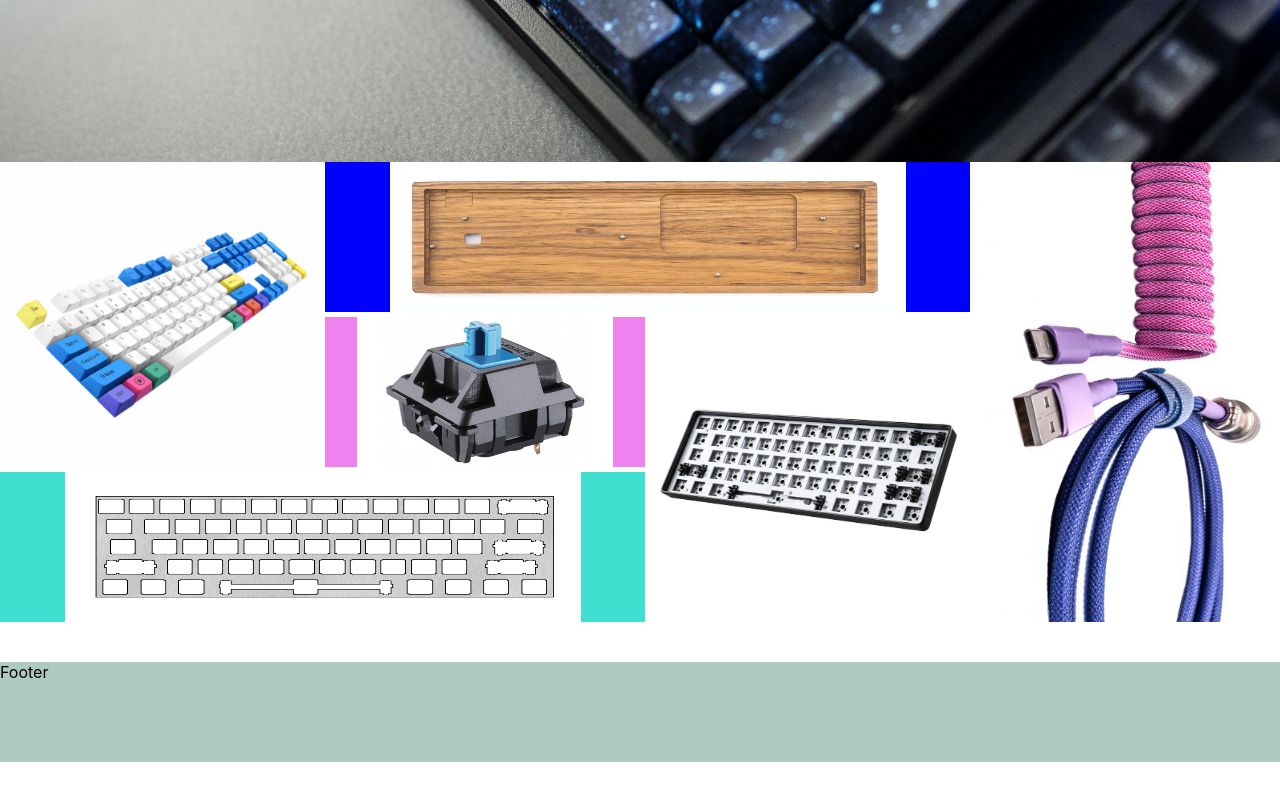
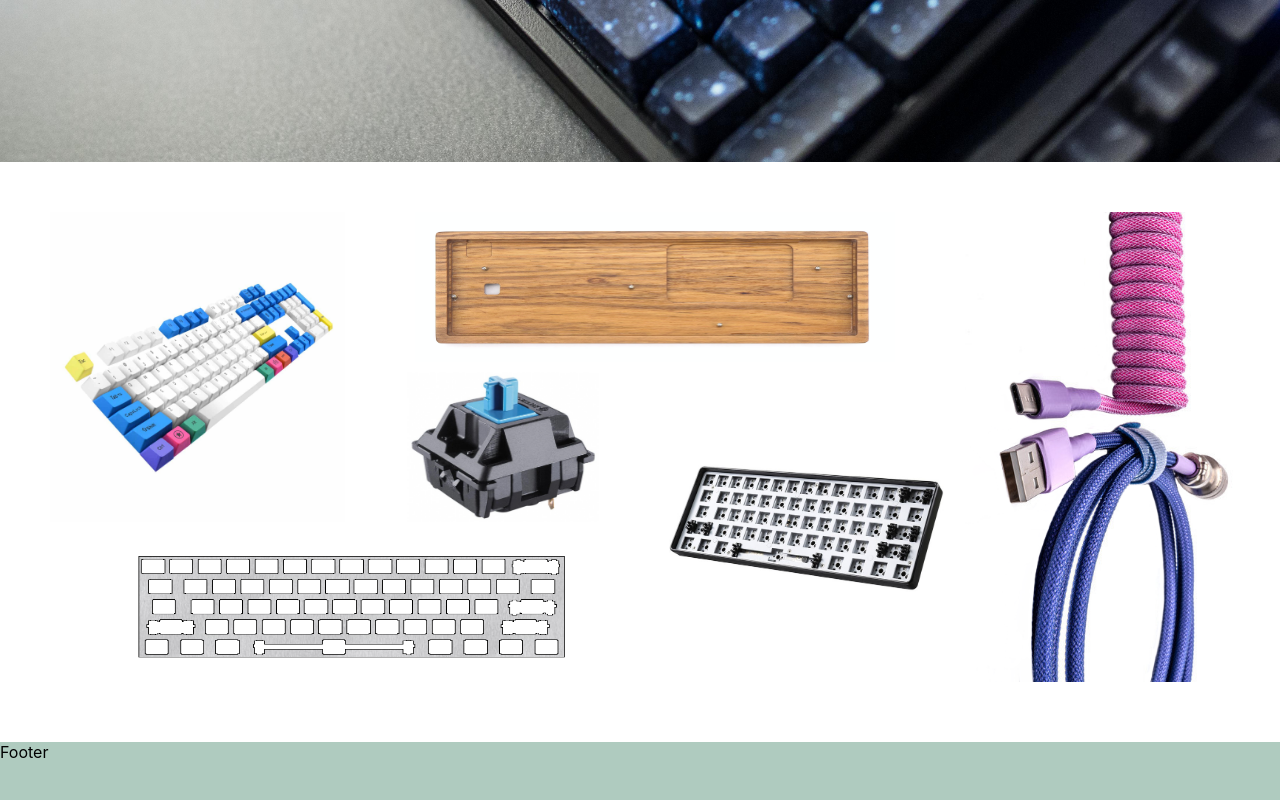
Before and after one commit to lucilevacquie/E-commerce, a React (Create React App) app in the folder FrontEnd/: page / in a window 1280 px wide. Shown: the part 698-1498 px from the top of the page. Before the commit the page ends 1460 px from the top, so only its background shows below. Built offline with nearby package versions, Linux system fonts and the light colour scheme.

Commit message:
menu updates

```diff
--- a/FrontEnd/src/main-components/menu.js
+++ b/FrontEnd/src/main-components/menu.js
@@ -11,14 +11,18 @@ import Case from "../assets/case.png";
 const Container = styled.div`
   display: grid;
   grid-template-columns: repeat(4, 25%);
-  grid-gap: 5px;
   grid-template-rows: repeat(3, 150px);
+  grid-gap: 10px;
+  margin: 50px;
 `;
 
-const Box1 = styled.div`
+const Box1 = styled.a`
   grid-row-start: 1;
   grid-row-end: 3;
-  background-color: red;
+  :hover {
+    background-color: black;
+    opacity: 0.5;
+  }
 `;
 
 const Img1 = styled.img`
@@ -26,10 +30,13 @@ const Img1 = styled.img`
   height: 100%;
 `;
 
-const Box2 = styled.div`
+const Box2 = styled.a`
   grid-column-start: 2;
   grid-column-end: 4;
-  background-color: blue;
+  :hover {
+    background-color: black;
+    opacity: 0.5;
+  }
 `;
 
 const Img2 = styled.img`
@@ -39,12 +46,15 @@ const Img2 = styled.img`
   margin: auto;
 `;
 
-const Box3 = styled.div`
+const Box3 = styled.a`
   grid-row-start: 1;
   grid-row-end: 4;
   grid-column-start: 4;
   grid-column-end: 5;
-  background-color: green;
+  :hover {
+    background-color: black;
+    opacity: 0.5;
+  }
 `;
 
 const Img3 = styled.img`
@@ -52,12 +62,15 @@ const Img3 = styled.img`
   height: 100%;
 `;
 
-const Box4 = styled.div`
+const Box4 = styled.a`
   grid-row-start: 2;
   grid-row-end: 3;
   grid-column-start: 2;
   grid-column-end: 3;
-  background-color: violet;
+  :hover {
+    background-color: black;
+    opacity: 0.5;
+  }
 `;
 
 const Img4 = styled.img`
@@ -67,12 +80,15 @@ const Img4 = styled.img`
   margin: auto;
 `;
 
-const Box5 = styled.div`
+const Box5 = styled.a`
   grid-row-start: 2;
   grid-row-end: 4;
   grid-column-start: 3;
   grid-column-end: 4;
-  background-color: pink;
+  :hover {
+    background-color: black;
+    opacity: 0.5;
+  }
 `;
 
 const Img5 = styled.img`
@@ -80,12 +96,15 @@ const Img5 = styled.img`
   height: 100%;
 `;
 
-const Box6 = styled.div`
+const Box6 = styled.a`
   grid-row-start: 3;
   grid-row-end: 4;
   grid-column-start: 1;
   grid-column-end: 3;
-  background-color: turquoise;
+  :hover {
+    background-color: black;
+    opacity: 0.5;
+  }
 `;
 
 const Img6 = styled.img`
--- a/FrontEnd/src/pages/main.js
+++ b/FrontEnd/src/pages/main.js
@@ -7,7 +7,7 @@ import Footer from "../footer";
 const Container = styled.div`
   height: 100%;
   display: grid;
-  grid-template-rows: 100vh 500px 100px;
+  grid-template-rows: 100vh 580px 100px;
 `;
 
 const Main = () => {
```
Also changed, not shown: 1 other file (tests, documents, lock files or other folders).
